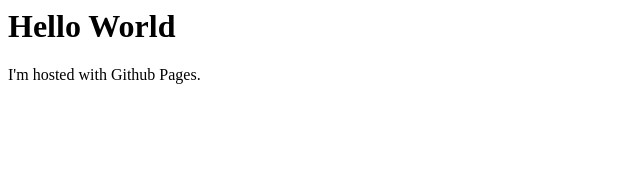
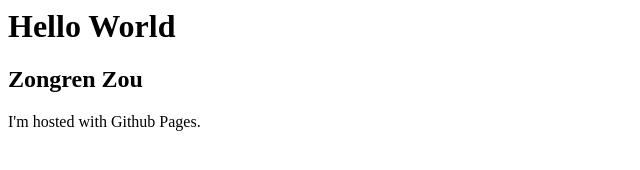
Before and after one commit to ZongrenZou/zongrenzou.github.io, a plain HTML site: page index.html in a window 1280 px wide. Shown: the whole page, without its empty margins (0-640 px from the left). Drawn offline with Linux system fonts and the light colour scheme.

Commit message:
Update index.html

```diff
--- a/index.html
+++ b/index.html
@@ -1,6 +1,7 @@
 <html>
 <body>
 <h1>Hello World</h1>
+<h2>Zongren Zou</h2>
 <p>I'm hosted with Github Pages.</p>
 </body>
 </html>
```
